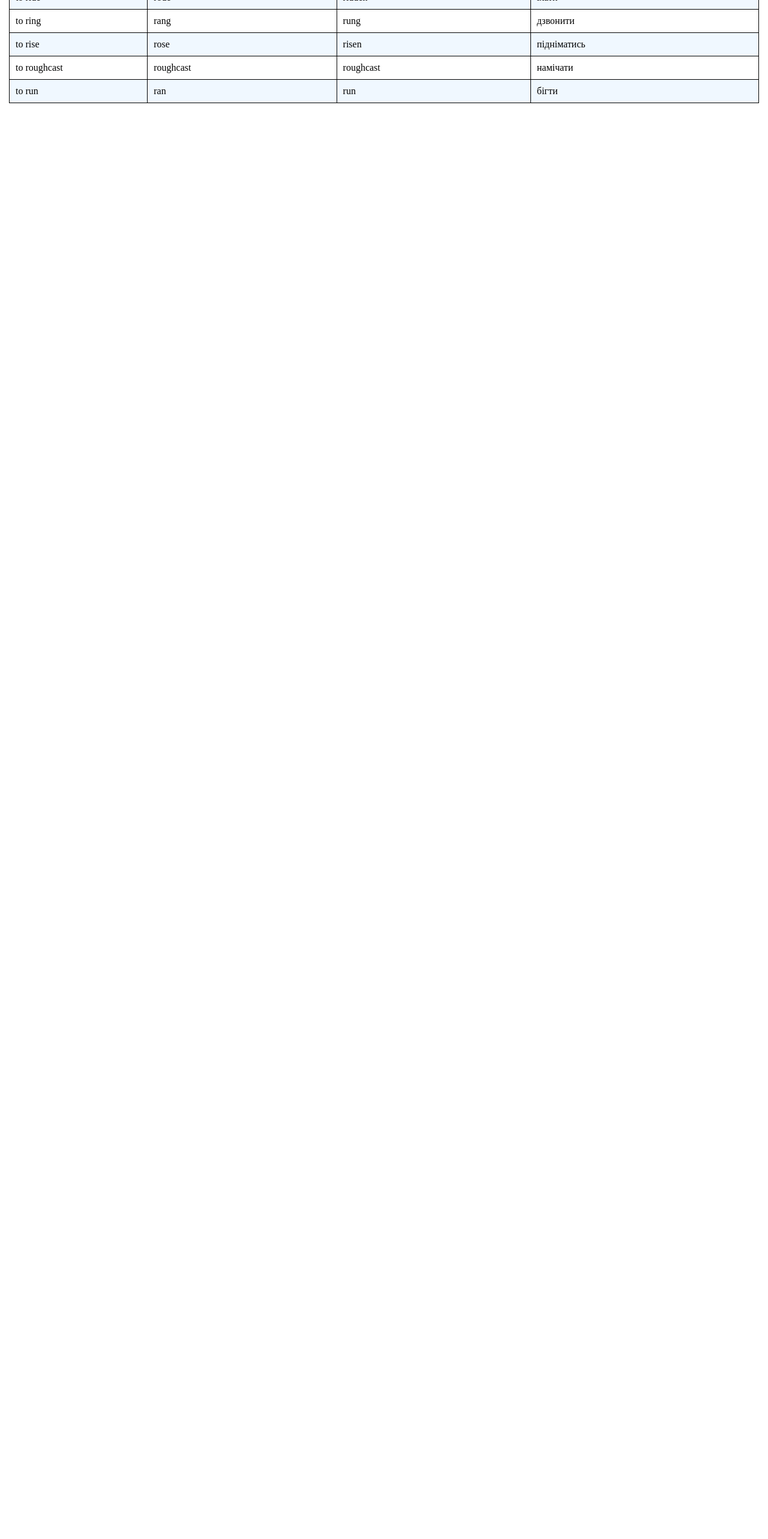
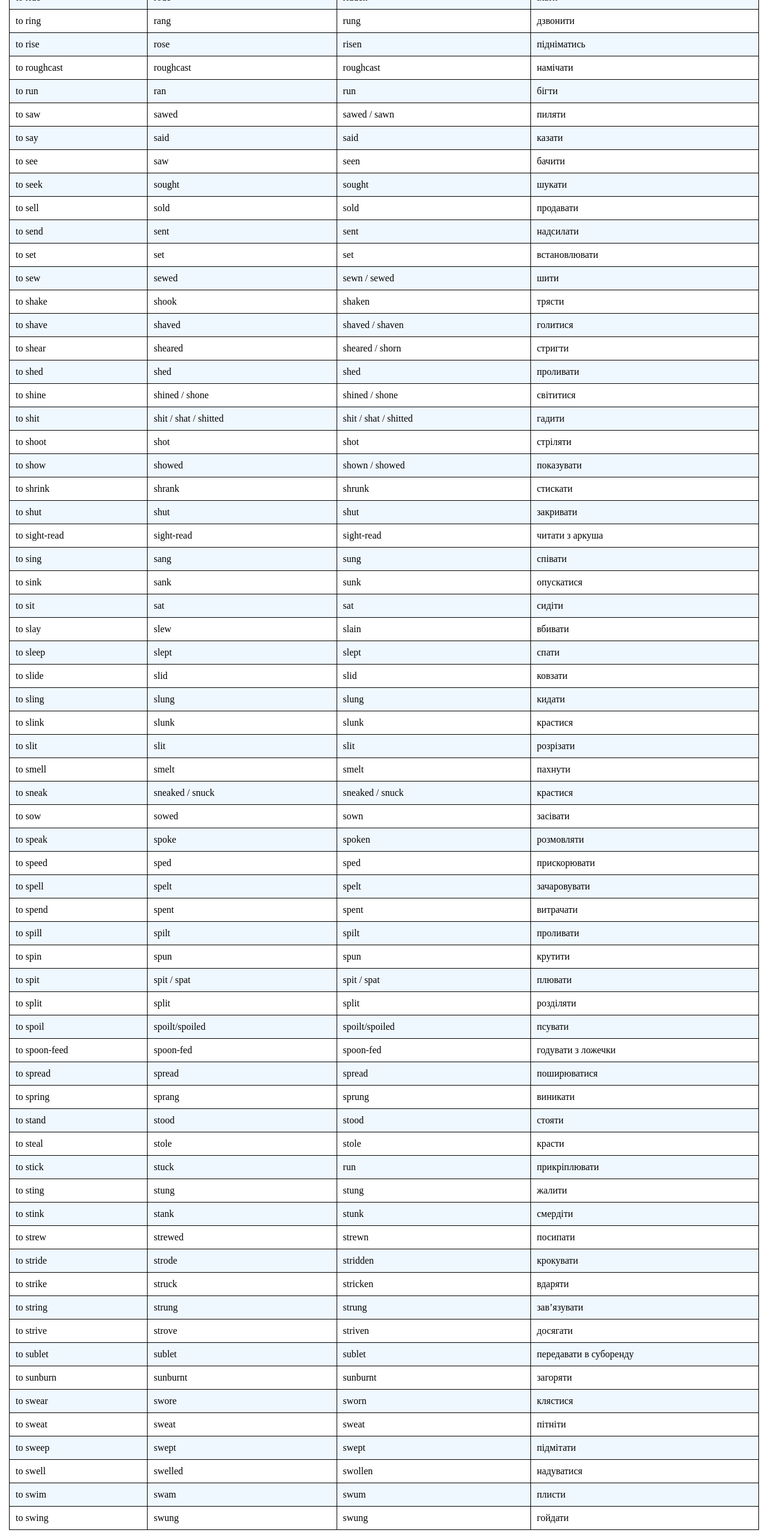
Before and after one commit to yevhenii-razhyk/irregular-verbs, a React (Create React App) app: page / in a window 1280 px wide. Shown: the part 7808-10374 px from the top of the page at 60% size. Before the commit the page ends 7995 px from the top, so only its background shows below. Built offline with nearby package versions, Linux system fonts and the light colour scheme.

Commit message:
added letter 'S'

```diff
--- a/src/verbsList.ts
+++ b/src/verbsList.ts
@@ -220,4 +220,66 @@ export const verbsList: IVerb[] | any = [
     {id: 201, v1: "roughcast", v2: "roughcast", v3: "roughcast", translate: "намічати"},
     {id: 202, v1: "run", v2: "ran", v3: "run", translate: "бігти"},
 
+    {id: 203, v1: "saw", v2: "sawed", v3: "sawed / sawn", translate: "пиляти"},
+    {id: 204, v1: "say", v2: "said", v3: "said", translate: "казати"},
+    {id: 205, v1: "see", v2: "saw", v3: "seen", translate: "бачити"},
+    {id: 206, v1: "seek", v2: "sought", v3: "sought", translate: "шукати"},
+    {id: 207, v1: "sell", v2: "sold", v3: "sold", translate: "продавати"},
+    {id: 208, v1: "send", v2: "sent", v3: "sent", translate: "надсилати"},
+    {id: 209, v1: "set", v2: "set", v3: "set", translate: "встановлювати"},
+    {id: 210, v1: "sew", v2: "sewed", v3: "sewn / sewed", translate: "шити"},
+    {id: 211, v1: "shake", v2: "shook", v3: "shaken", translate: "трясти"},
+    {id: 212, v1: "shave", v2: "shaved", v3: "shaved / shaven", translate: "голитися"},
+    {id: 213, v1: "shear", v2: "sheared", v3: "sheared / shorn", translate: "стригти"},
+    {id: 214, v1: "shed", v2: "shed", v3: "shed", translate: "проливати"},
+    {id: 215, v1: "shine", v2: "shined / shone", v3: "shined / shone", translate: "світитися"},
+    {id: 216, v1: "shit", v2: "shit / shat / shitted", v3: "shit / shat / shitted", translate: "гадити"},
+    {id: 217, v1: "shoot", v2: "shot", v3: "shot", translate: "стріляти"},
+    {id: 218, v1: "show", v2: "showed", v3: "shown / showed", translate: "показувати"},
+    {id: 219, v1: "shrink", v2: "shrank", v3: "shrunk", translate: "стискати"},
+    {id: 220, v1: "shut", v2: "shut", v3: "shut", translate: "закривати"},
+    {id: 221, v1: "sight-read", v2: "sight-read", v3: "sight-read", translate: "читати з аркуша"},
+    {id: 222, v1: "sing", v2: "sang", v3: "sung", translate: "співати"},
+    {id: 223, v1: "sink", v2: "sank", v3: "sunk", translate: "опускатися"},
+    {id: 224, v1: "sit", v2: "sat", v3: "sat", translate: "сидіти"},
+    {id: 225, v1: "slay", v2: "slew", v3: "slain", translate: "вбивати"},
+    {id: 226, v1: "sleep", v2: "slept", v3: "slept", translate: "спати"},
+    {id: 227, v1: "slide", v2: "slid", v3: "slid", translate: "ковзати"},
+    {id: 228, v1: "sling", v2: "slung", v3: "slung", translate: "кидати"},
+    {id: 229, v1: "slink", v2: "slunk", v3: "slunk", translate: "крастися"},
+    {id: 230, v1: "slit", v2: "slit", v3: "slit", translate: "розрізати"},
+    {id: 231, v1: "smell", v2: "smelt", v3: "smelt", translate: "пахнути"},
+    {id: 232, v1: "sneak", v2: "sneaked / snuck", v3: "sneaked / snuck", translate: "крастися"},
+    {id: 233, v1: "sow", v2: "sowed", v3: "sown", translate: "засівати"},
+    {id: 234, v1: "speak", v2: "spoke", v3: "spoken", translate: "розмовляти"},
+    {id: 235, v1: "speed", v2: "sped", v3: "sped", translate: "прискорювати"},
+    {id: 236, v1: "spell", v2: "spelt", v3: "spelt", translate: "зачаровувати"},
+    {id: 237, v1: "spend", v2: "spent", v3: "spent", translate: "витрачати"},
+    {id: 238, v1: "spill", v2: "spilt", v3: "spilt", translate: "проливати"},
+    {id: 239, v1: "spin", v2: "spun", v3: "spun", translate: "крутити"},
+    {id: 240, v1: "spit", v2: "spit / spat", v3: "spit / spat", translate: "плювати"},
+    {id: 241, v1: "split", v2: "split", v3: "split", translate: "розділяти"},
+    {id: 242, v1: "spoil", v2: "spoilt/spoiled", v3: "spoilt/spoiled", translate: "псувати"},
+    {id: 243, v1: "spoon-feed", v2: "spoon-fed", v3: "spoon-fed", translate: "годувати з ложечки"},
+    {id: 244, v1: "spread", v2: "spread", v3: "spread", translate: "поширюватися"},
+    {id: 245, v1: "spring", v2: "sprang", v3: "sprung", translate: "виникати"},
+    {id: 246, v1: "stand", v2: "stood", v3: "stood", translate: "стояти"},
+    {id: 247, v1: "steal", v2: "stole", v3: "stole", translate: "красти"},
+    {id: 248, v1: "stick", v2: "stuck", v3: "run", translate: "прикріплювати"},
+    {id: 249, v1: "sting", v2: "stung", v3: "stung", translate: "жалити"},
+    {id: 250, v1: "stink", v2: "stank", v3: "stunk", translate: "смердіти"},
+    {id: 251, v1: "strew", v2: "strewed", v3: "strewn", translate: "посипати"},
+    {id: 252, v1: "stride", v2: "strode", v3: "stridden", translate: "крокувати"},
+    {id: 253, v1: "strike", v2: "struck", v3: "stricken", translate: "вдаряти"},
+    {id: 254, v1: "string", v2: "strung", v3: "strung", translate: "зав’язувати"},
+    {id: 255, v1: "strive", v2: "strove", v3: "striven", translate: "досягати"},
+    {id: 256, v1: "sublet", v2: "sublet", v3: "sublet", translate: "передавати в суборенду"},
+    {id: 257, v1: "sunburn", v2: "sunburnt", v3: "sunburnt", translate: "загоряти"},
+    {id: 258, v1: "swear", v2: "swore", v3: "sworn", translate: "клястися"},
+    {id: 259, v1: "sweat", v2: "sweat", v3: "sweat", translate: "пітніти"},
+    {id: 260, v1: "sweep", v2: "swept", v3: "swept", translate: "підмітати"},
+    {id: 261, v1: "swell", v2: "swelled", v3: "swollen", translate: "надуватися"},
+    {id: 262, v1: "swim", v2: "swam", v3: "swum", translate: "плисти"},
+    {id: 263, v1: "swing", v2: "swung", v3: "swung", translate: "гойдати"},
+
 ]
```
